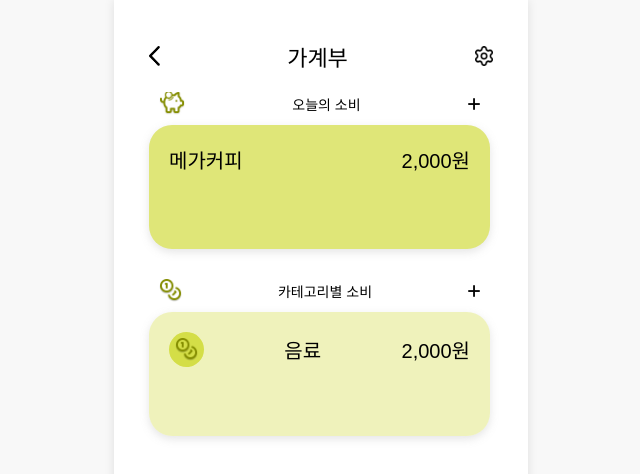
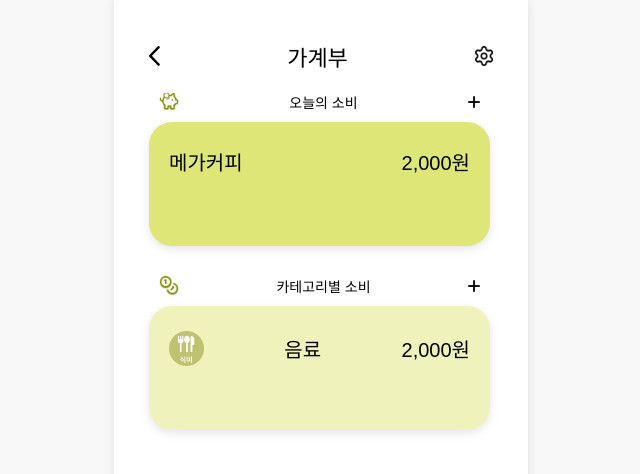
Before and after one commit to finhabit/finhabit_front, a React (Vite) app: page /ledger in a window 1280 px wide. Shown: the top 474 px of the page, without its empty margins (319-959 px from the left). Built offline with nearby package versions, Linux system fonts and the light colour scheme.

Commit message:
[1103] ledgermain페이지 박스 늘어날 시 스타일 수정, Home에 notification페이지 연결

```diff
--- a/src/pages/home/Home.tsx
+++ b/src/pages/home/Home.tsx
@@ -1,4 +1,5 @@
 import { useMemo } from "react";
+import { useNavigate } from "react-router-dom";
 import BottomNav from "../../components/BottomNav";
 
 // 아이콘
@@ -23,6 +24,7 @@ import {
 
 export default function Home() {
   const gaps = useMemo(() => ({ afterFirst: 33, afterSecond: 27 }), []);
+  const navigate = useNavigate();
 
   return (
     <Screen>
@@ -32,7 +34,11 @@ export default function Home() {
           <HeaderSpacer />
           <HeaderIcons>
             <IconBtn aria-label="알림">
-              <TopIcon src={bellIcon} alt="bell" />
+              <TopIcon
+                src={bellIcon}
+                alt="bell"
+                onClick={() => navigate("/notification")}
+              />
             </IconBtn>
             <IconBtn aria-label="검색">
               <TopIcon src={searchIcon} alt="search" />
@@ -52,13 +58,14 @@ export default function Home() {
             </Right>
           </TitleRow>
 
-
           <MissionCard>
             <DecorLeft src={decoLeft || missionIcon} alt="장식 아이콘 왼쪽" />
-            <DecorRight src={decoRight || missionIcon} alt="장식 아이콘 오른쪽" />
+            <DecorRight
+              src={decoRight || missionIcon}
+              alt="장식 아이콘 오른쪽"
+            />
             <MissionText>커피값 2000원 이상 사용하지 않기</MissionText>
           </MissionCard>
-
 
           <Gap style={{ height: gaps.afterFirst }} />
         </Section>
@@ -97,9 +104,7 @@ export default function Home() {
             </Right>
           </TitleRow>
 
-          <SummaryCard>
-
-          </SummaryCard>
+          <SummaryCard></SummaryCard>
         </Section>
 
         <BottomSpacer />
--- a/src/pages/ledger/ledgermain/LedgerMain.style.ts
+++ b/src/pages/ledger/ledgermain/LedgerMain.style.ts
@@ -23,6 +23,7 @@ export const L_Section = styled.div`
 export const ContentBox = styled.div`
   width: 301px;
   min-height: 84px;
+  max-height: 213px;
   border-radius: 23px;
   background: #dfe67880;
   padding: 20px;
@@ -33,6 +34,8 @@ export const ContentBox = styled.div`
 export const ContentBox_1 = styled.div`
   width: 301px;
   min-height: 84px;
+  max-height: 213px;
+  overflow: hidden;
   border-radius: 23px;
   background: #dfe678;
   padding: 20px;
@@ -56,7 +59,7 @@ export const L_Header = styled.div`
 `;
 
 export const MiniIcons = styled.img`
-    height: 23px;
+    width:20px;
 `;
 
 export const PlusIcons = styled.img`
@@ -69,14 +72,9 @@ export const Perrow = styled.div`
     align-items: center;
     justify-content: space-between;
     font-size: 20px;
+    margin: 5px 0;
 `;
 
-export const CategoryIcon = styled.div`
+export const CategoryIcon = styled.img`
     width: 35px;
-    height: 35px;
-    background-color: #D4DE47;
-    border-radius: 50%;
-    display: flex;
-    justify-content: center;
-    align-items: center;
 `;
--- a/src/pages/ledger/ledgermain/LedgerMain.tsx
+++ b/src/pages/ledger/ledgermain/LedgerMain.tsx
@@ -4,7 +4,7 @@ import setting from "../../../assets/setting.png";
 import piggybank from "../../../assets/piggybank.png";
 import plus from "../../../assets/plus.png";
 import percategory from "../../../assets/percategory.png";
-
+import dumcat from "../../../assets/categoryeat.png";
 import * as S from "./LedgerMain.style";
 
 export default function LedgerMain(){
@@ -47,9 +47,7 @@ export default function LedgerMain(){
           </S.L_Header>
           <S.ContentBox>
             <S.Perrow>
-              <S.CategoryIcon>
-                <S.MiniIcons src={percategory} alt="더미 카테고리 아이콘" />
-              </S.CategoryIcon>
+                <S.CategoryIcon src={dumcat} alt="더미 카테고리 아이콘" />
               <div>음료</div>
               <div>2,000원</div>
             </S.Perrow>
```
